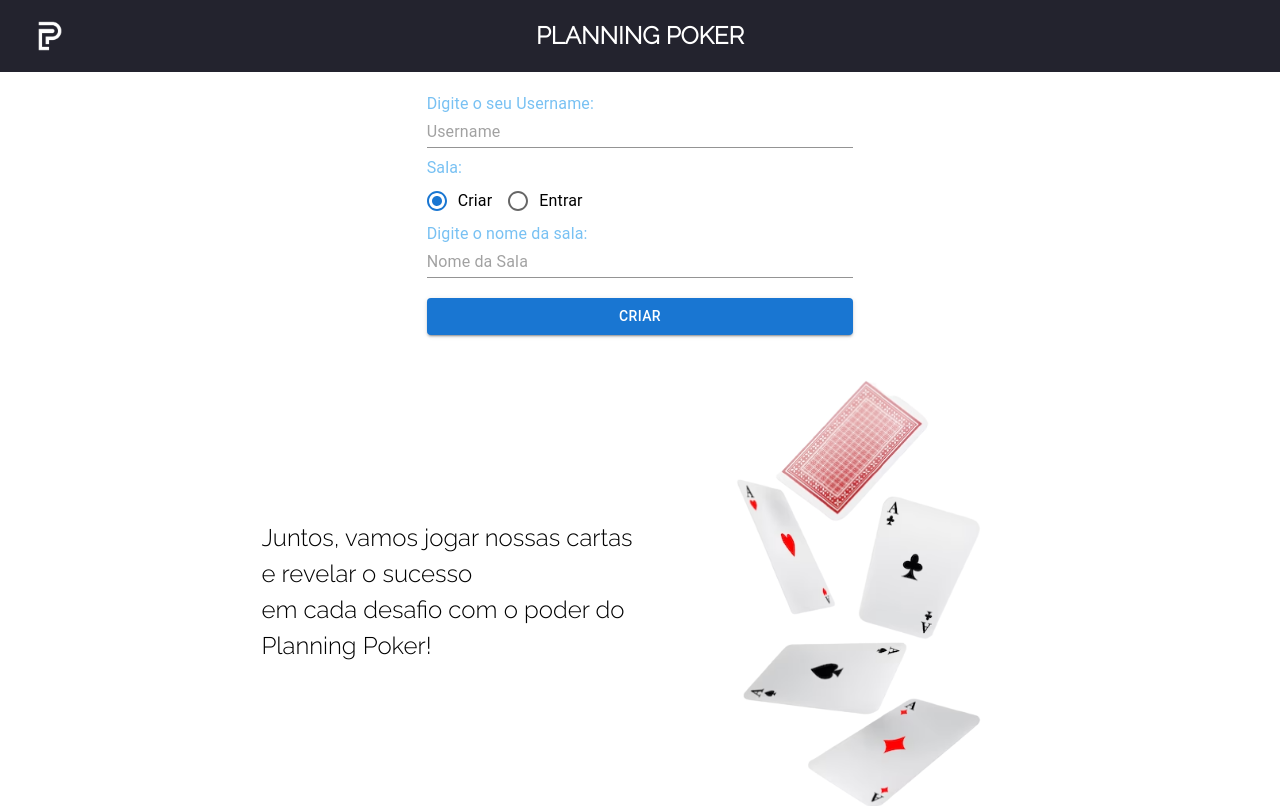
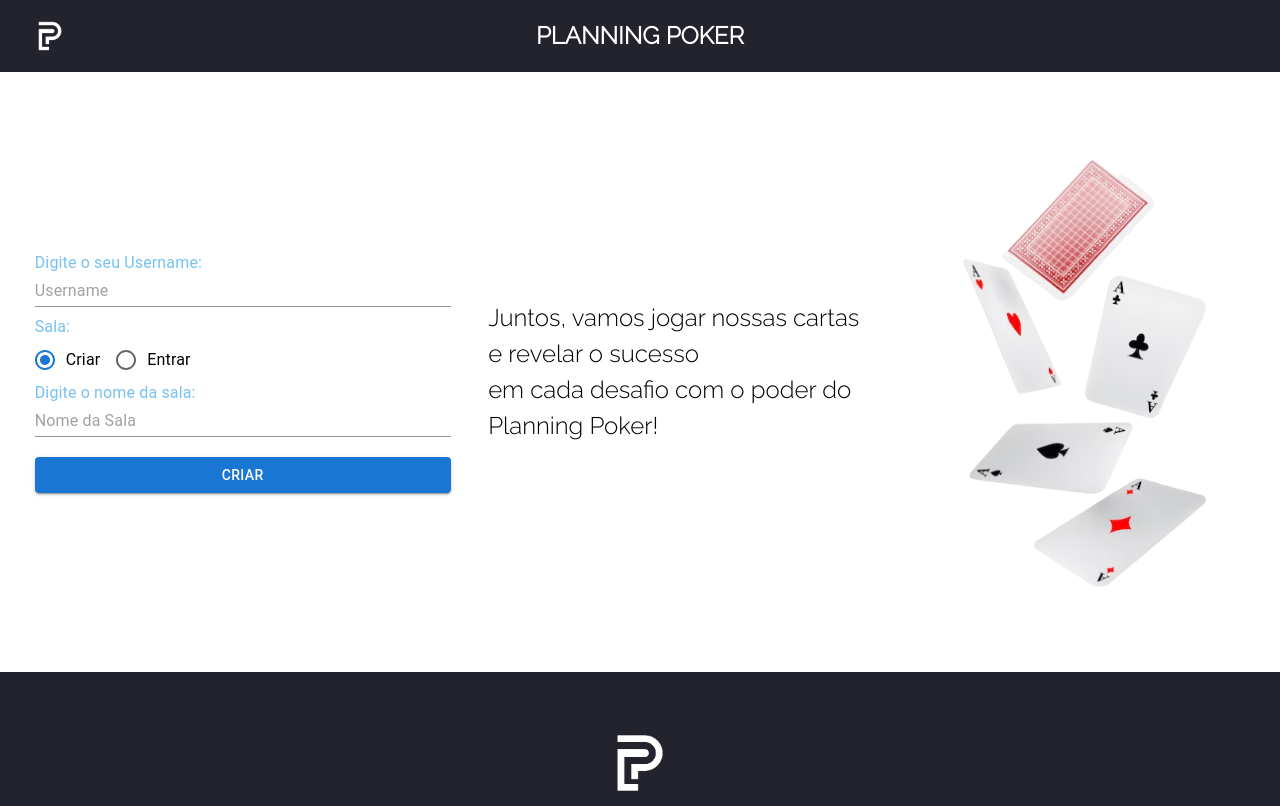
Before and after one commit to rafacandido7/planning-poker-app, a Next.js app: page / in a window 1280 px wide. Shown: the top 806 px of the page. Built offline with nearby package versions, Linux system fonts and the light colour scheme.

Commit message:
change on styles

```diff
--- a/src/app/page.tsx
+++ b/src/app/page.tsx
@@ -9,11 +9,13 @@ export default function Home() {
   return (
     <div className='bg-gray'>
       <Navbar />
-      <div className='flex justify-center items-center py-5 gap-3'>
+      <div
+        style={{ minHeight: '75vh' }}
+        className='flex justify-around items-center min-h-screen px-4'>
         <Form />
+        <Presentation />
       </div>
-      <Presentation />
       <Footer />
-    </div>
+    </div >
   )
 }
--- a/src/components/Footer.tsx
+++ b/src/components/Footer.tsx
@@ -3,7 +3,7 @@ import Logo from '../../public/assets/logo.jpg'
 
 export function Footer() {
   return (
-    <div className='flex justify-center items-center bg-custom p-4'>
+    <div className='bottom-0 w-full flex justify-center items-center bg-custom p-4'>
       <Image
         src={Logo}
         width={200}
```
